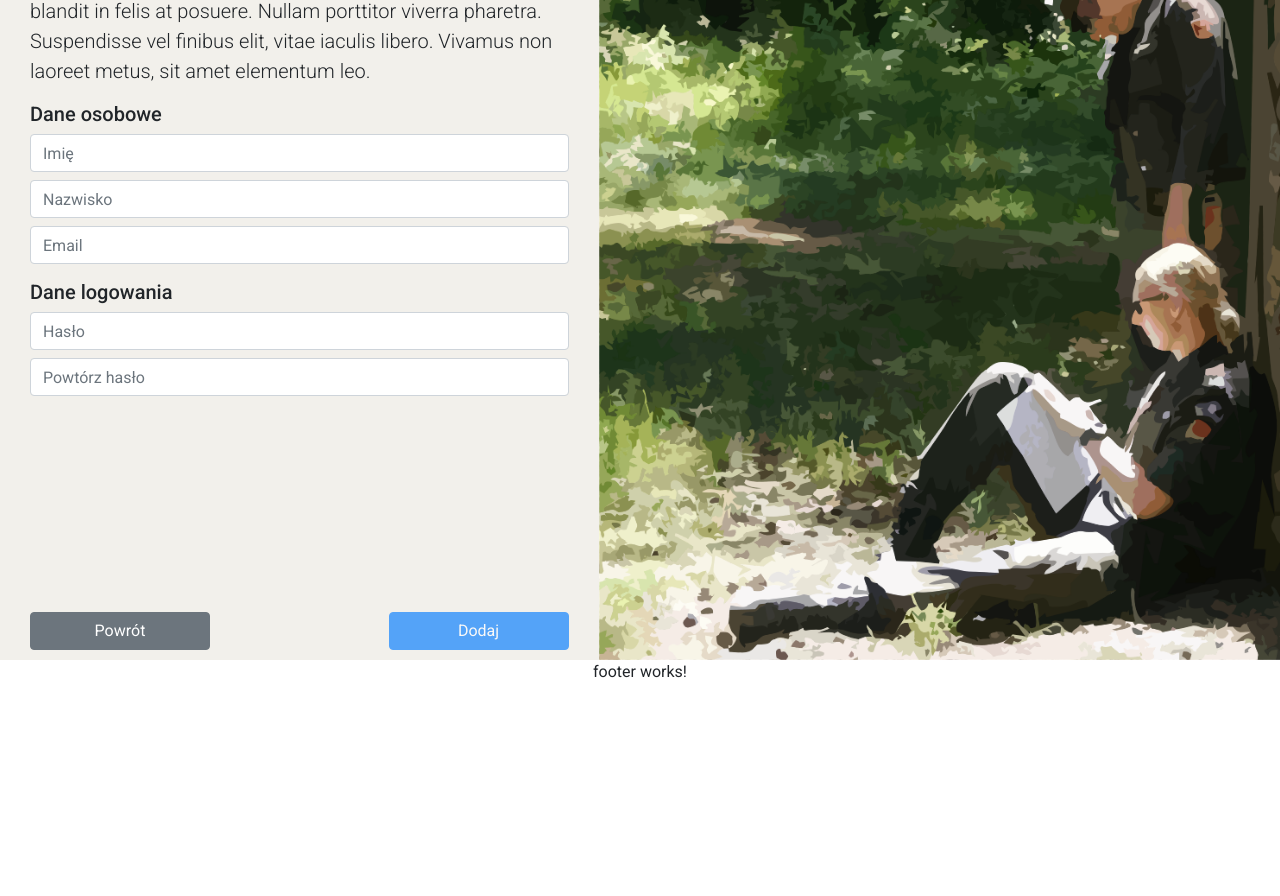
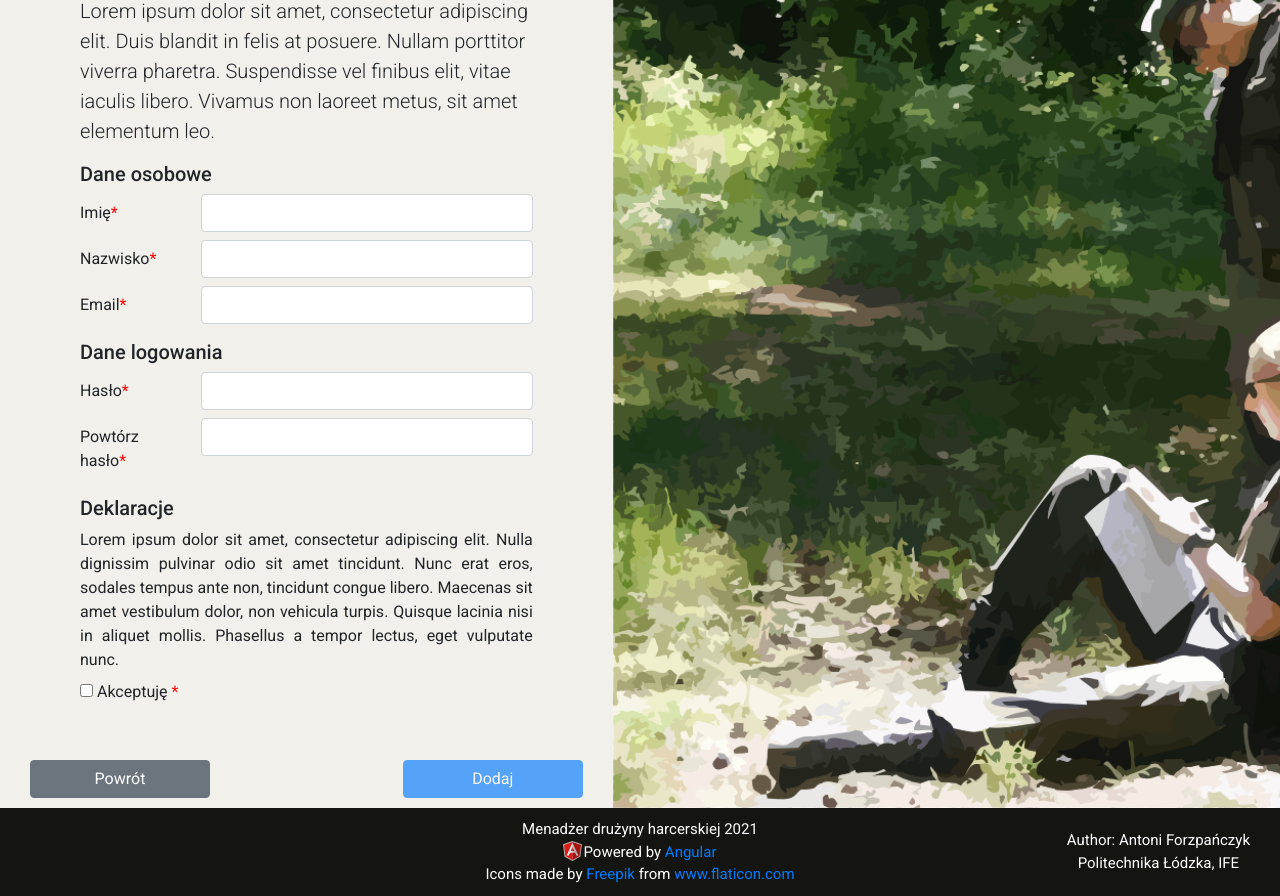
Before and after one commit to antoniforzp/TeamManager, an Angular app in the folder web/: page /addUser in a window 1280 px wide. Shown: the part 140-1036 px from the top of the page. Before the commit the page ends 840 px from the top, so only its background shows below. Built offline with nearby package versions, Linux system fonts and the light colour scheme.

Commit message:
Add user page

```diff
--- a/web/src/app/global/footer/footer.component.html
+++ b/web/src/app/global/footer/footer.component.html
@@ -1,3 +1,18 @@
-<div class="d-flex align-items-center justify-content-center">
-    <p>footer works!</p>
+<div class="footer-container d-flex align-items-center justify-content-center flex-column">
+    <span>Menadżer drużyny harcerskiej 2021</span>
+
+    <div class="d-flex align-content-around">
+        <img src="../../../assets/icons/angular.svg" alt="angular" width="20" height="20">
+        <span>Powered by <a href="https://angular.io/">Angular</a></span>
+    </div>
+
+    <div>
+        <div>Icons made by <a href="https://www.freepik.com" title="Freepik">Freepik</a> from <a
+                href="https://www.flaticon.com/" title="Flaticon">www.flaticon.com</a></div>
+    </div>
+
+    <div class="author">
+        <span>Author: Antoni Forzpańczyk <br>
+            Politechnika Łódzka, IFE</span>
+    </div>
 </div>
--- a/web/src/app/global/footer/footer.component.scss
+++ b/web/src/app/global/footer/footer.component.scss
@@ -1,4 +1,29 @@
 .footer-container {
-    min-height: 10vh;
-    background-color: aquamarine;
+  min-height: 10vh;
+  background-color: #141511;
+  color: white;
+
+  font-size: 15px;
+  position: relative;
+
+  padding: 10px;
+  padding-left: 80px;
+  padding-right: 80px;
 }
+
+.author {
+  position: absolute;
+  bottom: 0;
+  right: 0;
+
+  padding: 10px;
+  padding-left: 30px;
+  padding-right: 30px;
+  text-align: right;
+
+  height: 100%;
+  text-align: center;
+
+  display: flex;
+  align-items: center;
+}
--- a/web/src/app/pages/add-user/add-user.component.html
+++ b/web/src/app/pages/add-user/add-user.component.html
@@ -14,22 +14,45 @@
             <div class="form-group">
                 <h5>Dane osobowe</h5>
 
-                <input type="text" class="form-control mt-2" placeholder="Imię" formControlName="userName">
-                <div class="d-flex flex-column" *ngIf="userName.invalid && (userName.dirty || userName.touched)">
-                    <small class="alert-danger" *ngIf="userName.errors.required">Pole wymagane</small>
+                <!-- Name -->
+                <div class="row mb-2">
+                    <label for="name" class="col-sm-3 col-form-label required">Imię</label>
+                    <div class="col-sm-9">
+                        <input id="name" type="text" class="form-control" formControlName="userName">
+
+                        <!-- Errors -->
+                        <div class="d-flex flex-column" *ngIf="userName.errors && userName.dirty">
+                            <small class="alert-danger" *ngIf="userName.hasError('required')">Pole wymagane</small>
+                        </div>
+                    </div>
                 </div>
 
-                <input type="text" class="form-control mt-2" placeholder="Nazwisko" formControlName="userSurname">
-                <div class="d-flex flex-column"
-                    *ngIf="userSurname.invalid && (userSurname.dirty || userSurname.touched)">
-                    <small class="alert-danger" *ngIf="userSurname.errors.required">Pole wymagane</small>
+                <!-- Surname -->
+                <div class="row mb-2">
+                    <label for="surname" class="col-sm-3 col-form-label required">Nazwisko</label>
+                    <div class="col-sm-9">
+                        <input id="surname" type="text" class="form-control" formControlName="userSurname">
+
+                        <div class="d-flex flex-column" *ngIf="userSurname.errors && userSurname.dirty">
+                            <small class="alert-danger" *ngIf="userSurname.hasError('required')">Pole wymagane</small>
+                        </div>
+                    </div>
                 </div>
 
-                <input type="text" class="form-control mt-2" placeholder="Email" formControlName="userEmail">
-                <div class="d-flex flex-column" *ngIf="userEmail.invalid && (userEmail.dirty || userEmail.touched)">
-                    <small class="alert-danger" *ngIf="userEmail.errors?.required">Pole wymagane</small>
-                    <small class="alert-danger" *ngIf="userEmail.errors?.pattern">Nieprawidłowy format adresu email.
-                        Poprawny: email@email.com</small>
+                <!-- Email -->
+                <div class="row mb-2">
+                    <label for="email" class="col-sm-3 col-form-label required">Email</label>
+                    <div class="col-sm-9">
+                        <input id="email" type="text" class="form-control" formControlName="userEmail">
+
+                        <!-- Errors -->
+                        <div class="d-flex flex-column" *ngIf="userEmail.errors && userEmail.dirty">
+                            <small class="alert-danger" *ngIf="userEmail.hasError('required')">Pole wymagane</small>
+                            <small class="alert-danger" *ngIf="userEmail.hasError('pattern')">Nieprawidłowy format
+                                adresu
+                                email. Poprawny: email@email.com</small>
+                        </div>
+                    </div>
                 </div>
             </div>
 
@@ -37,28 +60,76 @@
             <div class="form-group">
                 <h5>Dane logowania</h5>
 
-                <input type="password" class="form-control mt-2" placeholder="Hasło" formControlName="password">
-                <div class="d-flex flex-column" *ngIf="password.invalid && (password.dirty || password.touched)">
-                    <small class="alert-danger" *ngIf="password.errors?.required">Pole wymagane</small>
-                    <small class="alert-danger" *ngIf="password.errors?.hasNumber">Hasło musi posiadać co najmniej jedną
-                        cyfrę</small>
-                    <small class="alert-danger" *ngIf="password.errors?.hasCapitalCase">Hasło musi posiadać co najmniej
-                        jedną wielką literę</small>
-                    <small class="alert-danger" *ngIf="password.errors?.hasSmallCase">Hasło musi posiadać co najmniej
-                        jedną małą literę</small>
-                    <small class="alert-danger" *ngIf="password.errors?.minLength">Hasło musi posiadać co najmniej 8
-                        cyfr</small>
+                <!-- password -->
+                <div class="row mb-2">
+                    <label for="password" class="col-sm-3 col-form-label required">Hasło</label>
+                    <div class="col-sm-9">
+                        <input id="password" type="password" class="form-control" formControlName="password">
+
+                        <!-- Errors -->
+                        <div class="d-flex flex-column" *ngIf="password.errors && password.dirty">
+                            <small class="alert-danger" *ngIf="password.hasError('required')">Pole wymagane</small>
+                            <small class="alert-danger" *ngIf="password.hasError('hasNumber')">Hasło musi posiadać co
+                                najmniej
+                                jedną cyfrę</small>
+                            <small class="alert-danger" *ngIf="password.hasError('hasCapitalCase')">Hasło musi posiadać
+                                co
+                                najmniej jedną wielką literę</small>
+                            <small class="alert-danger" *ngIf="password.hasError('hasSmallCase')">Hasło musi posiadać co
+                                najmniej jedną małą literę</small>
+                            <small class="alert-danger" *ngIf="password.hasError('minLength')">Hasło musi posiadać co
+                                najmniej 8
+                                cyfr</small>
+                        </div>
+                    </div>
                 </div>
 
-                <input type="password" class="form-control mt-2" placeholder="Powtórz hasło"
-                    formControlName="passwordRepeat">
-                <div class="d-flex flex-column"
-                    *ngIf="(passwordRepeat.invalid || addUserForm.invalid) && (passwordRepeat.dirty || passwordRepeat.touched)">
-                    <small class="alert-danger" *ngIf="passwordRepeat.errors?.required">Pole wymagane</small>
-                    <small class="alert-danger" *ngIf="addUserForm.errors?.passwordDifferent">Hasła się nie
-                        zgadzają</small>
+                <!-- password repeat -->
+                <div class="row mb-2">
+                    <label for="passwordRepeat" class="col-sm-3 col-form-label required">Powtórz hasło</label>
+                    <div class="col-sm-9">
+                        <input id="passwordRepeat" type="password" class="form-control"
+                            formControlName="passwordRepeat">
+
+                        <!-- Errors -->
+                        <div class="d-flex flex-column"
+                            *ngIf="(passwordRepeat.errors || addUserForm.errors) && passwordRepeat.dirty">
+                            <small class="alert-danger" *ngIf="passwordRepeat.hasError('required')">Pole
+                                wymagane</small>
+                            <small class="alert-danger" *ngIf="addUserForm.hasError('passwordDifferent')">Hasła się nie
+                                zgadzają</small>
+                        </div>
+                    </div>
                 </div>
             </div>
+
+            <!-- Declaration -->
+            <div class="form-group mt-3">
+                <h5>Deklaracje</h5>
+                <div class="d-flex flex-column">
+                    <span class="regulations">
+                        Lorem ipsum dolor sit amet, consectetur adipiscing elit. Nulla dignissim pulvinar odio sit amet
+                        tincidunt. Nunc erat eros, sodales tempus ante non, tincidunt congue libero. Maecenas sit amet
+                        vestibulum dolor, non vehicula turpis. Quisque lacinia nisi in aliquet mollis. Phasellus a
+                        tempor
+                        lectus, eget vulputate nunc.
+                    </span>
+
+                    <div class="mt-2">
+                        <label class="required">
+                            <input formControlName="declaration" type="checkbox"
+                                class="select-all checkbox cursor-pointer" name="select-all" />
+                            Akceptuję
+                        </label>
+
+                        <div class="d-flex flex-column mt-n1" *ngIf="declaration.errors && declaration.dirty">
+                            <small class="alert-danger" *ngIf="declaration.hasError('required')">Pole wymagane</small>
+                        </div>
+                    </div>
+
+                </div>
+            </div>
+
 
             <div class="d-flex justify-content-between buttons-container">
 
--- a/web/src/app/pages/add-user/add-user.component.scss
+++ b/web/src/app/pages/add-user/add-user.component.scss
@@ -26,3 +26,13 @@
   padding-right: 30px;
   padding-bottom: 10px;
 }
+
+.regulations {
+  text-align: justify;
+}
+
+.my-col-content {
+  display: flex;
+  align-items: center;
+  justify-content: left;
+}
--- a/web/src/app/pages/add-user/add-user.component.ts
+++ b/web/src/app/pages/add-user/add-user.component.ts
@@ -35,6 +35,7 @@ export class AddUserComponent implements OnInit {
       ]),
     ],
     passwordRepeat: ['', Validators.compose([Validators.required])],
+    declaration: [null, [Validators.required, Validators.requiredTrue]],
   });
 
   constructor(
@@ -79,6 +80,8 @@ export class AddUserComponent implements OnInit {
       });
   }
 
+  // FORMS
+
   get userName(): any {
     return this.addUserForm.get('userName');
   }
@@ -98,4 +101,8 @@ export class AddUserComponent implements OnInit {
   get passwordRepeat(): any {
     return this.addUserForm.get('passwordRepeat');
   }
+
+  get declaration(): any {
+    return this.addUserForm.get('declaration');
+  }
 }
--- a/web/src/styles.scss
+++ b/web/src/styles.scss
@@ -74,10 +74,10 @@ $web-theme: mat-light-theme(
 
 .container-clean {
   min-height: 100vh;
-  padding-top: 50px;
-  padding-left: 30px;
-  padding-right: 30px;
-  padding-bottom: 30px;
+  padding-top: 80px;
+  padding-left: 80px;
+  padding-right: 80px;
+  padding-bottom: 80px;
   background-color: #f2f0eb;
 }
 
```
Also changed, not shown: web/src/assets/icons/angular.svg (added).
